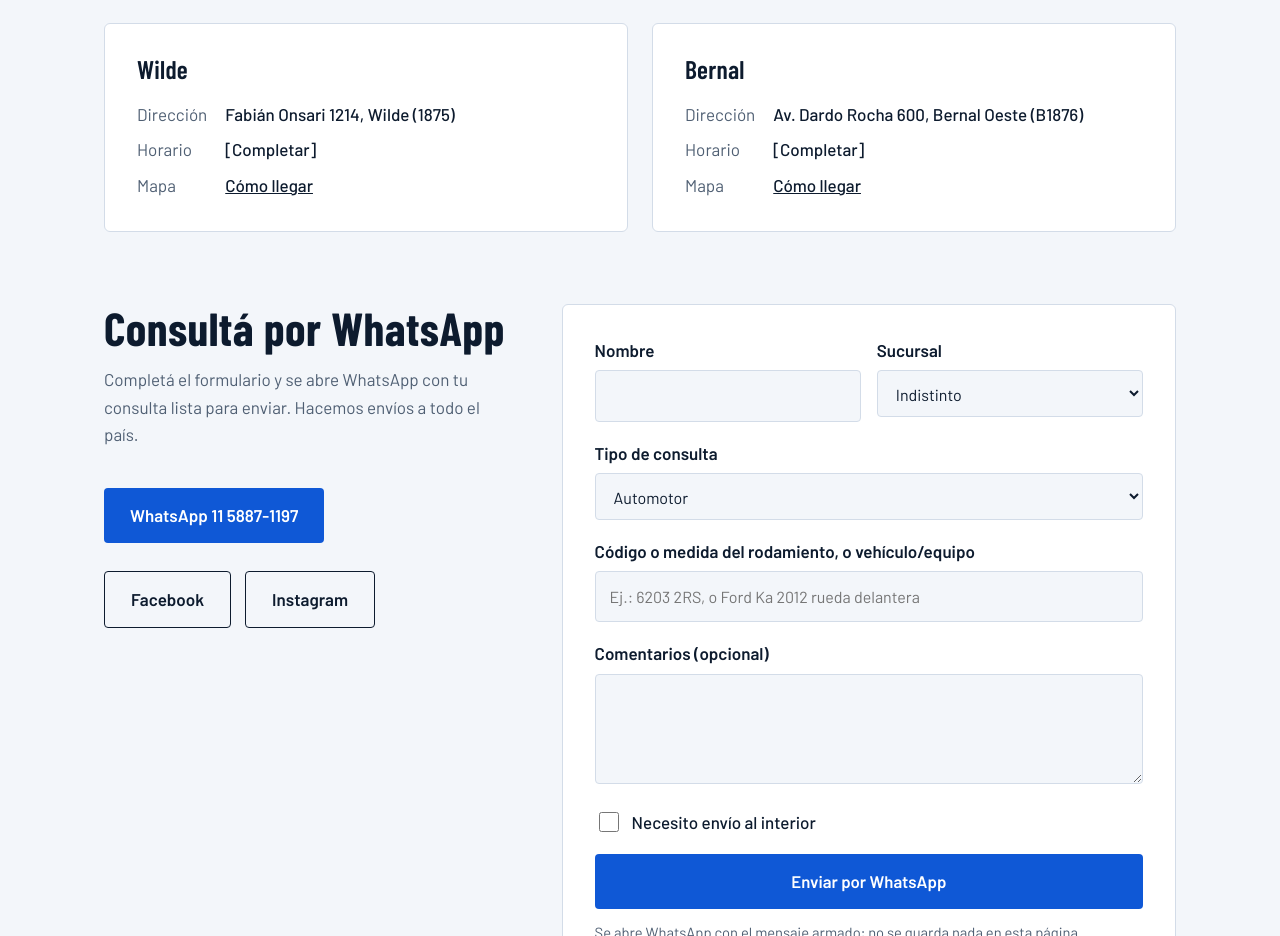
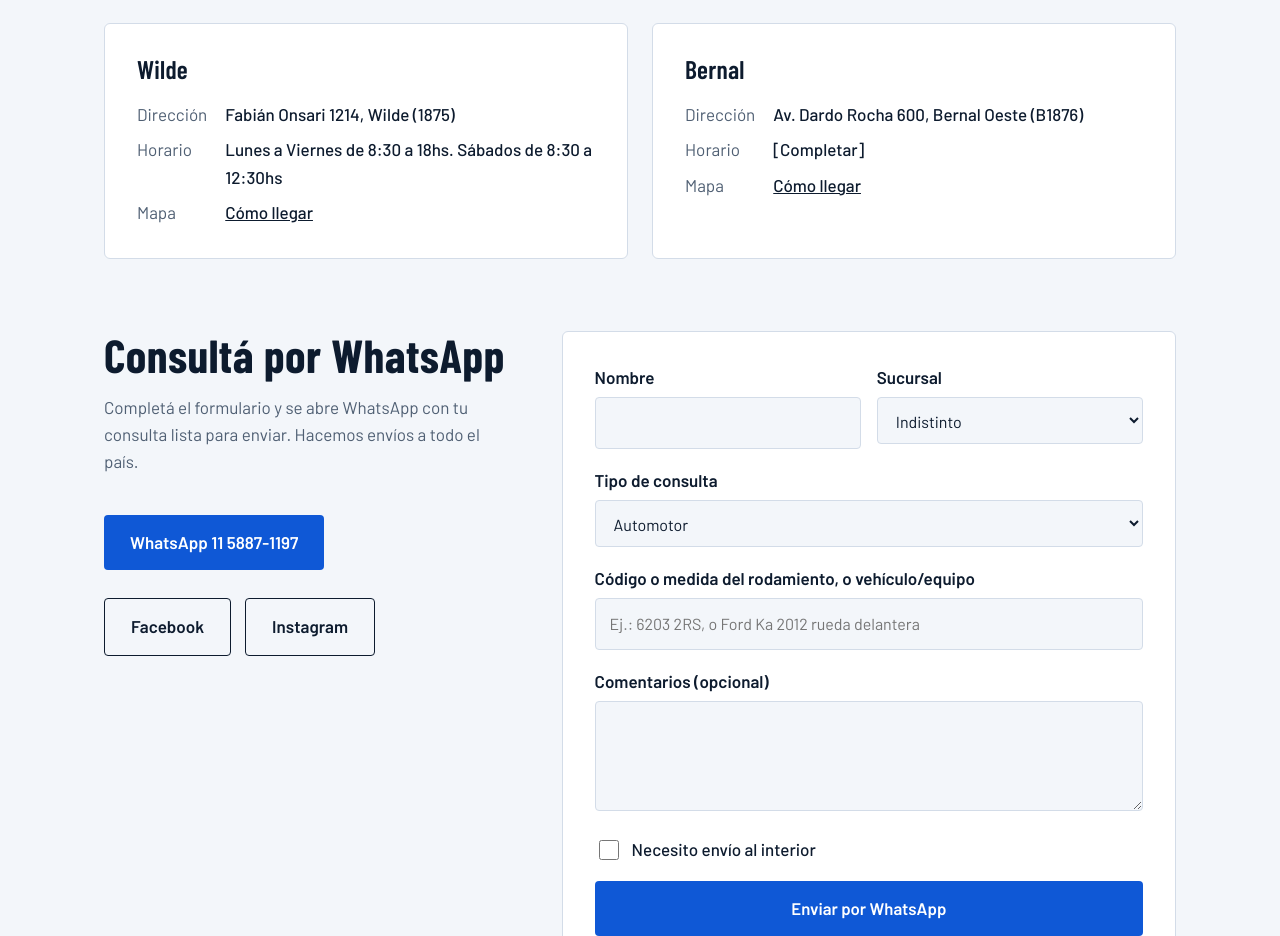
Before and after one commit to nowireinformatica/rodamientos_gts, a plain HTML site: page index.html in a window 1280 px wide. Shown: the part 2980-3916 px from the top of the page. Drawn offline with nearby package versions, Linux system fonts and the light colour scheme.

Commit message:
Update index.html

```diff
--- a/index.html
+++ b/index.html
@@ -221,7 +221,7 @@ footer .wrap{display:flex;justify-content:space-between;gap:12px;flex-wrap:wrap}
       <div class="stores">
         <article class="store">
           <h3>Wilde</h3>
-          <dl><dt>Dirección</dt><dd>Fabián Onsari 1214, Wilde (1875)</dd><dt>Horario</dt><dd>[Completar]</dd><dt>Mapa</dt><dd><a href="https://www.google.com/maps/search/?api=1&query=Fabian+Onsari+1214+Wilde+Buenos+Aires">Cómo llegar</a></dd></dl>
+          <dl><dt>Dirección</dt><dd>Fabián Onsari 1214, Wilde (1875)</dd><dt>Horario</dt><dd>Lunes a Viernes de 8:30 a 18hs. Sábados de 8:30 a 12:30hs</dd><dt>Mapa</dt><dd><a href="https://www.google.com/maps/search/?api=1&query=Fabian+Onsari+1214+Wilde+Buenos+Aires">Cómo llegar</a></dd></dl>
         </article>
         <article class="store">
           <h3>Bernal</h3>
```
